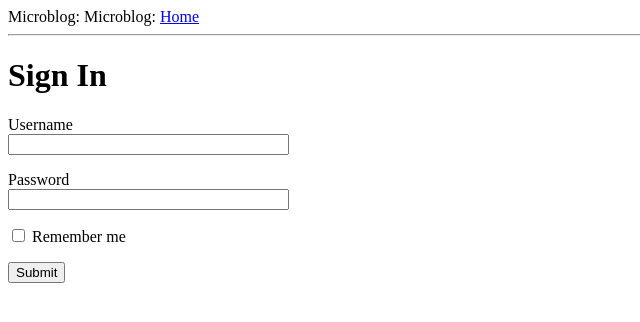
After one commit to AndyLimHub/microblog, a Flask app: template app/templates/login.html in a window 1280 px wide. The commit adds this page. Shown: the top 322 px of the page, without its empty margins (0-640 px from the left). Run offline with Flask 3, Linux system fonts and the light colour scheme; the template is opened without the code that fills it: most values are stand-ins (such as "Sample title", 1, 10 or a date in 2020); form fields are guessed from the names that the template uses.

Commit message:
More changes

```diff
--- a/app/routes.py
+++ b/app/routes.py
@@ -1,8 +1,13 @@
 from flask import render_template
 from app import app
+from app import LoginForm
 
 @app.route('/')
 @app.route('/index')
+@app.route('/login')
+def login():
+    form = LoginForm()
+    return render_template('login.html', title='Sign In', form=form)
 def index():
     user = {'username': 'Lim'}
     posts = [
--- /dev/null
+++ b/app/templates/login.html
@@ -0,0 +1,18 @@
+{% extends "base.html" %}
+
+{% block content %}
+    <h1>Sign In</h1>
+    <form action="" method="post" novalidate>
+        {{ form.hidden_tag() }}
+        <p>
+            {{ form.username.label }}<br>
+            {{ form.username(size=32) }}
+        </p>
+        <p>
+            {{ form.password.label }}<br>
+            {{ form.password(size=32) }}
+        </p>
+        <p>{{ form.remember_me() }} {{ form.remember_me.label }}</p>
+        <p>{{ form.submit() }}</p>
+    </form>
+{% endblock %}
```
Also changed, not shown: app/templates/forms.py (added, +9 -0 lines), app/templates/index.html (+9 -6 lines), microblog.py (renamed from app/microblog.py), 11 other files.
